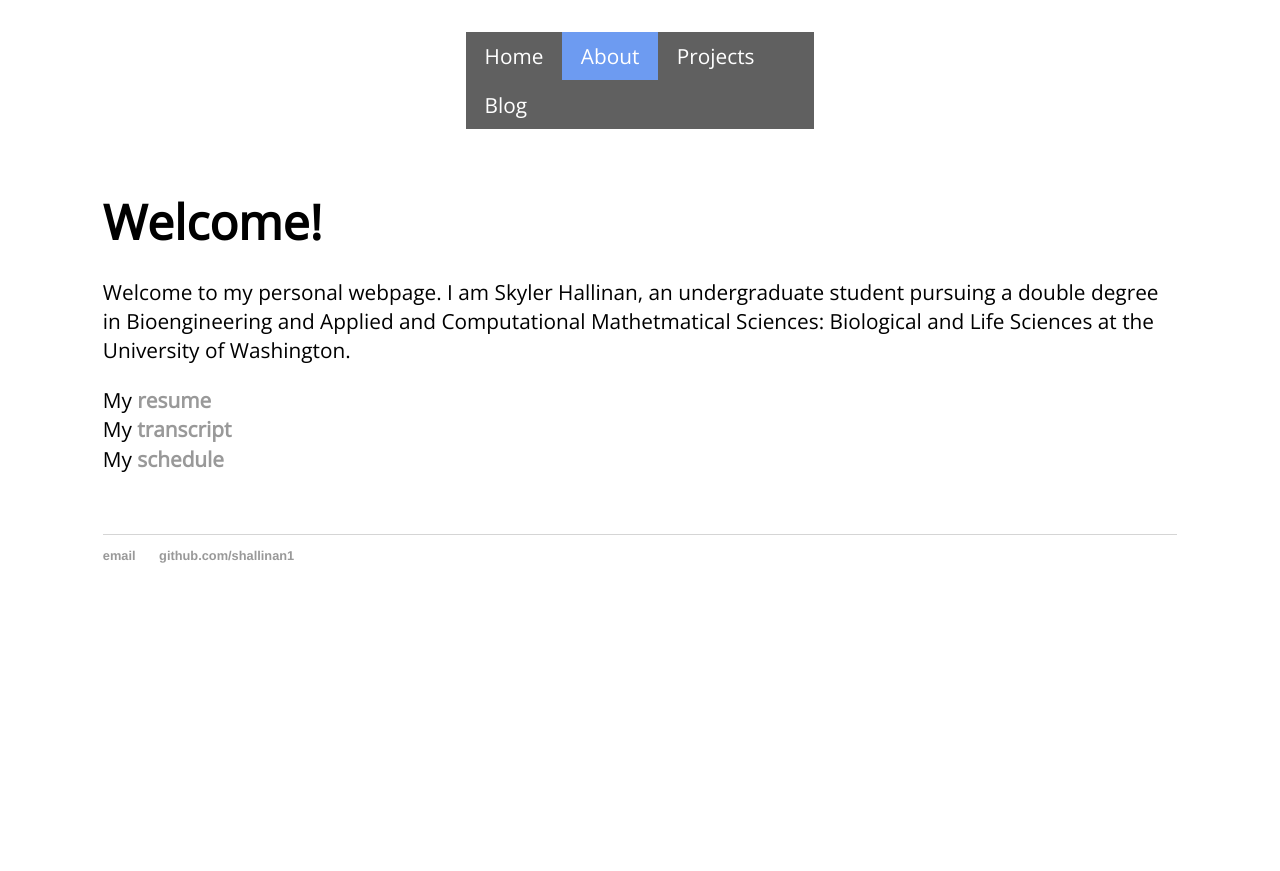
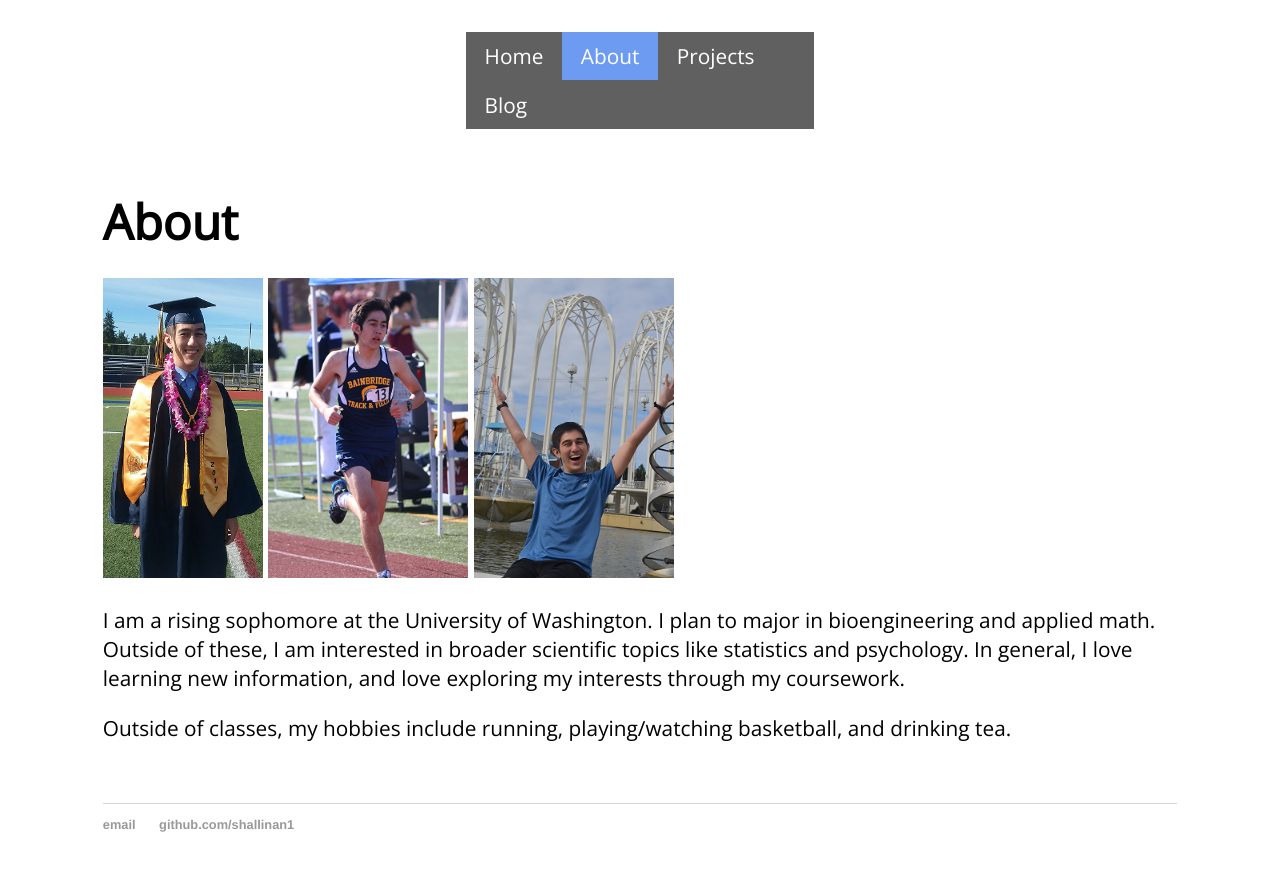
Before and after one commit to shallinan1/shallinan1.github.io, a Jekyll site: the page built from about/index.md, in a window 1280 px wide. Shown: the top 871 px of the page. Built offline with Jekyll 4.4.1, drawn with Linux system fonts in a browser that asks for light colours.

Commit message:
Revert "check layout"
This reverts commit 40e3f44cc4655e3e3c84b27634e3a0c07a3fd911.

```diff
--- a/about/index.md
+++ b/about/index.md
@@ -3,52 +3,15 @@ layout: about
 title: About Me
 ---
 <link rel="stylesheet" type="text/css" href="//fonts.googleapis.com/css?family=Open+Sans" />
+# About
+
+<img src="/assets/pictures/hsgraduation1.png" style="width:160px;height:300px;" title="Bainbridge High School Graduation">
+<img src="/assets/pictures/running1.png" style="width:200px;height:300px;" title="Track Race (1600m Dash)">
+<img src="/assets/pictures/happy1.png" style="width:200px;height:300px;" title="Pacific Science Center">
 
 
-# Welcome!
-Welcome to my personal webpage. I am Skyler Hallinan, an undergraduate student pursuing a double degree in Bioengineering and Applied and Computational Mathetmatical Sciences: Biological and Life Sciences at the University of Washington.
+I am a rising sophomore at the University of Washington. I plan to major in bioengineering and applied math.
+Outside of these, I am interested in broader scientific topics like statistics and psychology. In general, I love learning
+new information, and love exploring my interests through my coursework.
 
-<p> My <a href="/assets/official/Hallinan_Skyler_Resume.pdf" target = "_blank"><b>resume</b></a> <br>
-My <a href="/assets/official/UWUnofficialTranscript.pdf" target = "_blank"><b>transcript</b></a> <br>
-
-<!-- Trigger/Open The Modal -->
-My <a href="#" id="clickText" ><b>schedule</b></a> </p>
-
-<!-- The Modal -->
-<div id="myModal" class="modal">
-
-  <!-- Modal content -->
-  <div class="modal-content">
-    <span class="close">&times;</span>
-    <img src="/assets/official/autumnschedule.png" alt="Autumn schedule" style="width:70%">
-  </div>
-
-</div>
-
-<script>
-// Get the modal
-var modal = document.getElementById('myModal');
-
-// Get the button that opens the modal
-var btn = document.getElementById("clickText");
-
-// Get the <span> element that closes the modal
-var span = document.getElementsByClassName("close")[0];
-
-// When the user clicks the button, open the modal
-btn.onclick = function() {
-    modal.style.display = "block";
-}
-
-// When the user clicks on <span> (x), close the modal
-span.onclick = function() {
-    modal.style.display = "none";
-}
-
-// When the user clicks anywhere outside of the modal, close it
-window.onclick = function(event) {
-    if (event.target == modal) {
-        modal.style.display = "none";
-    }
-}
-</script>
+Outside of classes, my hobbies include running, playing/watching basketball, and drinking tea.
```
Also changed, not shown: index.md (+2 -2 lines).
